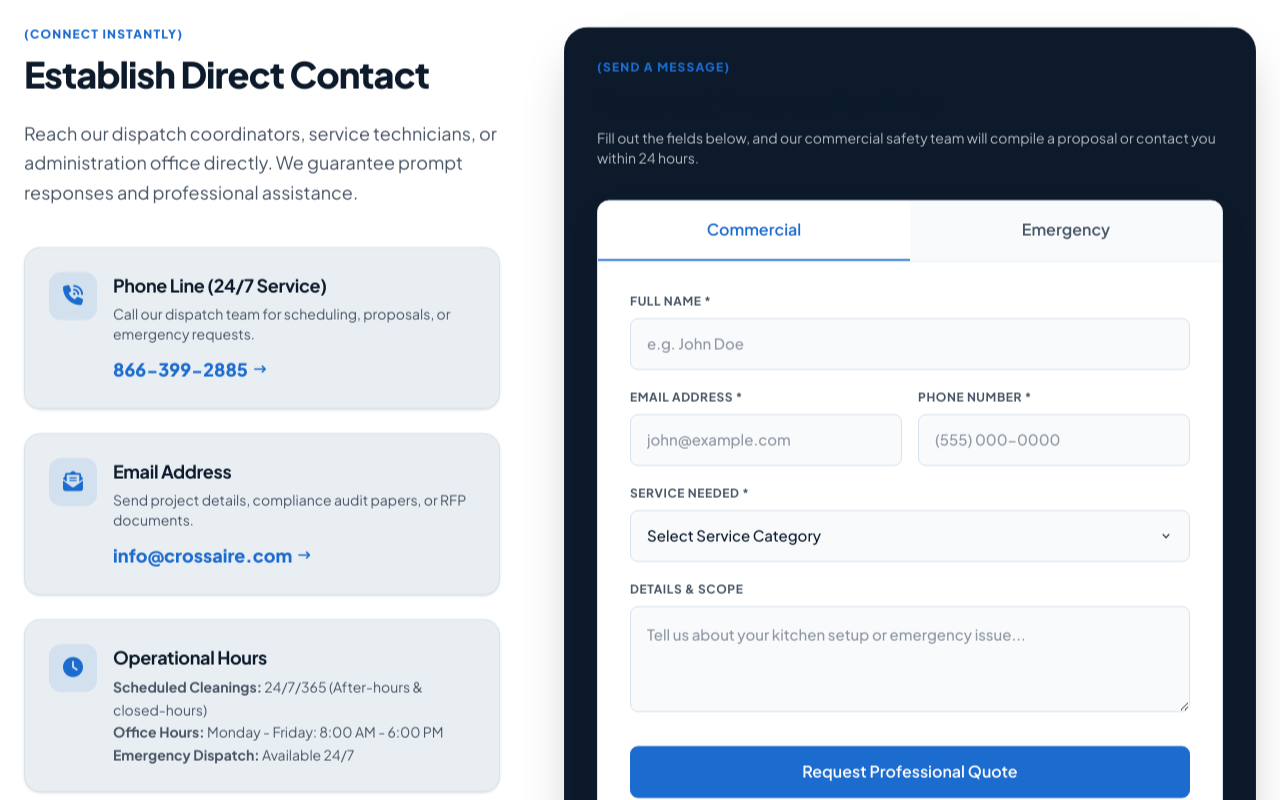
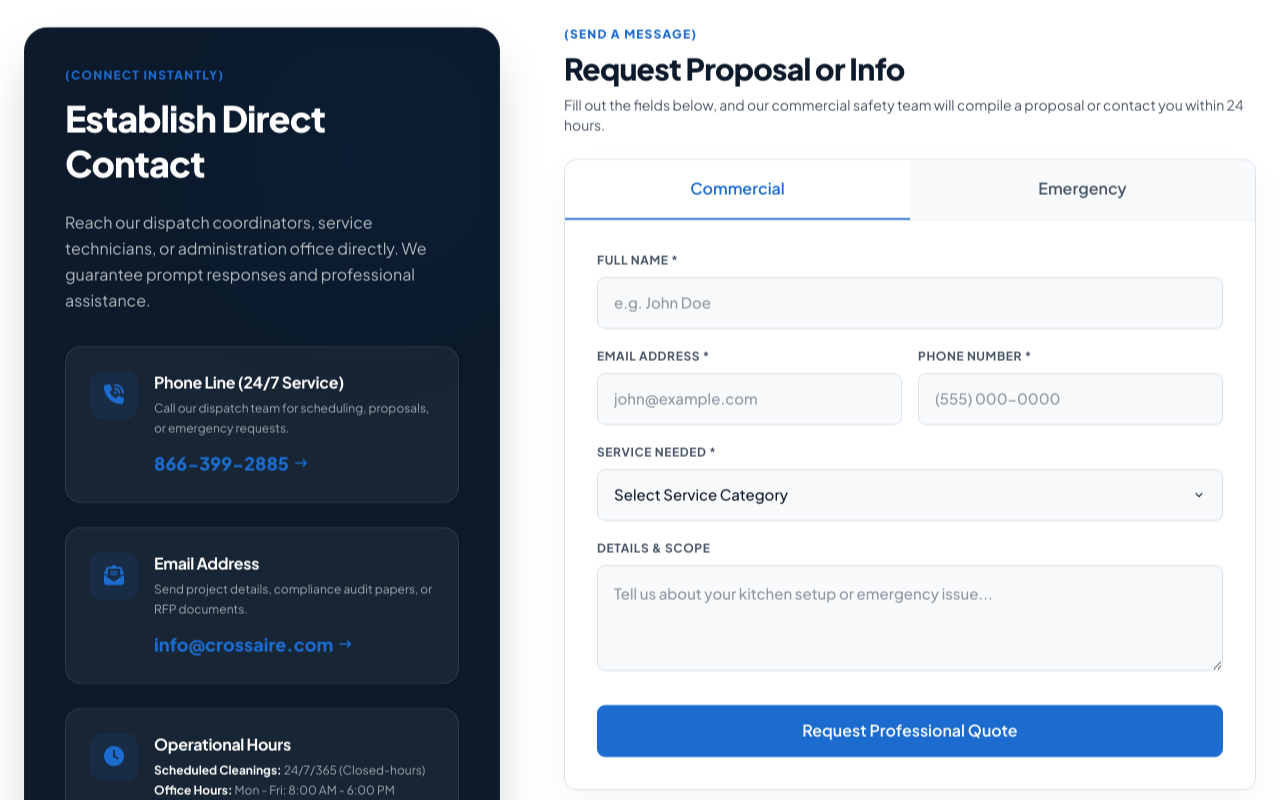
Before and after one commit to kashanbhatti4/crossaire, a Next.js app: page /contact in a window 1280 px wide. Shown: the part 580-1380 px from the top of the page. Built offline with nearby package versions, Linux system fonts and the light colour scheme.

Commit message:
Refactor Contact Us page layout to place dark block on left and clean form on right; add FAQs section

```diff
--- a/src/app/contact/page.tsx
+++ b/src/app/contact/page.tsx
@@ -2,6 +2,7 @@ import React from "react";
 import BookingForm from "@/components/BookingForm";
 import CoverageMap from "@/components/CoverageMap";
 import ScrollReveal from "@/components/ScrollReveal";
+import LocalFAQItem from "@/components/LocalFAQItem";
 
 export const metadata = {
   title: "Contact Crossaire | Commercial Kitchen Exhaust & Safety",
@@ -81,29 +82,31 @@ export default function ContactPage() {
       <section className="py-24 px-6 bg-white border-t border-border-stroke">
         <div className="max-w-7xl mx-auto grid grid-cols-1 lg:grid-cols-12 gap-12 lg:gap-16 items-start">
 
-          {/* Left Column: Contact info */}
-          <div className="lg:col-span-5 flex flex-col justify-center animate-on-scroll">
+          {/* Left Column: Dark Navy Info Block */}
+          <div className="lg:col-span-5 flex flex-col justify-center animate-on-scroll bg-[#0C1A2B] rounded-3xl p-8 md:p-10 shadow-2xl relative overflow-hidden text-white border border-white/5">
+            <div className="absolute top-0 right-0 w-64 h-64 rounded-full bg-accent/5 blur-[80px] -z-10"></div>
+
             <span className="text-xs uppercase tracking-widest font-extrabold text-accent block mb-3">
               (Connect Instantly)
             </span>
-            <h2 className="text-3xl md:text-4xl font-extrabold tracking-tight text-primary-text mb-6">
+            <h2 className="text-3xl md:text-4xl font-extrabold tracking-tight text-white mb-6 leading-tight">
               Establish Direct Contact
             </h2>
-            <p className="text-body-text text-base md:text-lg leading-relaxed mb-10">
+            <p className="text-white/70 text-sm md:text-base leading-relaxed mb-8">
               Reach our dispatch coordinators, service technicians, or administration office directly. We guarantee prompt responses and professional assistance.
             </p>
 
             <div className="grid grid-cols-1 gap-6">
               {/* Phone info card */}
-              <div className="bg-main-bg border border-border-stroke rounded-2xl p-6 shadow-sm hover:shadow-md transition-shadow">
+              <div className="bg-white/5 border border-white/10 hover:bg-white/10 rounded-2xl p-6 shadow-sm transition-all duration-300">
                 <div className="flex gap-4 items-start">
                   <div className="w-12 h-12 rounded-xl bg-accent/10 flex items-center justify-center text-accent text-xl shrink-0">
                     <i className="fa-solid fa-phone-volume"></i>
                   </div>
                   <div>
-                    <h3 className="text-lg font-bold text-primary-text mb-1">Phone Line (24/7 Service)</h3>
-                    <p className="text-body-text text-sm mb-3">Call our dispatch team for scheduling, proposals, or emergency requests.</p>
-                    <a href="tel:8663992885" className="text-accent font-extrabold text-lg hover:underline inline-flex items-center gap-1.5">
+                    <h3 className="text-base font-bold text-white mb-1">Phone Line (24/7 Service)</h3>
+                    <p className="text-white/60 text-xs mb-3 leading-relaxed">Call our dispatch team for scheduling, proposals, or emergency requests.</p>
+                    <a href="tel:8663992885" className="text-accent font-extrabold text-lg hover:underline inline-flex items-center gap-1.5 transition-all">
                       866-399-2885
                       <i className="fa-solid fa-arrow-right-long text-xs"></i>
                     </a>
@@ -112,15 +115,15 @@ export default function ContactPage() {
               </div>
 
               {/* Email info card */}
-              <div className="bg-main-bg border border-border-stroke rounded-2xl p-6 shadow-sm hover:shadow-md transition-shadow">
+              <div className="bg-white/5 border border-white/10 hover:bg-white/10 rounded-2xl p-6 shadow-sm transition-all duration-300">
                 <div className="flex gap-4 items-start">
                   <div className="w-12 h-12 rounded-xl bg-accent/10 flex items-center justify-center text-accent text-xl shrink-0">
                     <i className="fa-solid fa-envelope-open-text"></i>
                   </div>
                   <div>
-                    <h3 className="text-lg font-bold text-primary-text mb-1">Email Address</h3>
-                    <p className="text-body-text text-sm mb-3">Send project details, compliance audit papers, or RFP documents.</p>
-                    <a href="mailto:info@crossaire.com" className="text-accent font-extrabold text-lg hover:underline inline-flex items-center gap-1.5">
+                    <h3 className="text-base font-bold text-white mb-1">Email Address</h3>
+                    <p className="text-white/60 text-xs mb-3 leading-relaxed">Send project details, compliance audit papers, or RFP documents.</p>
+                    <a href="mailto:info@crossaire.com" className="text-accent font-extrabold text-lg hover:underline inline-flex items-center gap-1.5 transition-all">
                       info@crossaire.com
                       <i className="fa-solid fa-arrow-right-long text-xs"></i>
                     </a>
@@ -129,17 +132,17 @@ export default function ContactPage() {
               </div>
 
               {/* Hours info card */}
-              <div className="bg-main-bg border border-border-stroke rounded-2xl p-6 shadow-sm hover:shadow-md transition-shadow">
+              <div className="bg-white/5 border border-white/10 hover:bg-white/10 rounded-2xl p-6 shadow-sm transition-all duration-300">
                 <div className="flex gap-4 items-start">
                   <div className="w-12 h-12 rounded-xl bg-accent/10 flex items-center justify-center text-accent text-xl shrink-0">
                     <i className="fa-solid fa-clock"></i>
                   </div>
                   <div>
-                    <h3 className="text-lg font-bold text-primary-text mb-1">Operational Hours</h3>
-                    <p className="text-body-text text-sm leading-relaxed">
-                      <strong>Scheduled Cleanings:</strong> 24/7/365 (After-hours & closed-hours)<br />
-                      <strong>Office Hours:</strong> Monday - Friday: 8:00 AM - 6:00 PM<br />
-                      <strong>Emergency Dispatch:</strong> Available 24/7
+                    <h3 className="text-base font-bold text-white mb-1">Operational Hours</h3>
+                    <p className="text-white/60 text-xs leading-relaxed">
+                      <strong className="text-white">Scheduled Cleanings:</strong> 24/7/365 (Closed-hours)<br />
+                      <strong className="text-white">Office Hours:</strong> Mon - Fri: 8:00 AM - 6:00 PM<br />
+                      <strong className="text-white">Emergency Dispatch:</strong> Available 24/7
                     </p>
                   </div>
                 </div>
@@ -147,19 +150,16 @@ export default function ContactPage() {
             </div>
           </div>
 
-          {/* Right Column: Interactive Form */}
+          {/* Right Column: Clean Booking Form (Directly on white bg) */}
           <div id="booking-form-section" className="lg:col-span-7 w-full lg:sticky lg:top-24 animate-on-scroll">
-            <div className="bg-[#0C1A2B] rounded-3xl p-6 md:p-8 shadow-2xl relative overflow-hidden text-white border border-white/5">
-              <div className="absolute top-0 right-0 w-64 h-64 rounded-full bg-accent/5 blur-[80px] -z-10"></div>
-              <div className="mb-8">
-                <span className="text-xs uppercase tracking-widest font-extrabold text-accent block mb-2">
-                  (Send A Message)
-                </span>
-                <h2 className="text-2xl md:text-3xl font-extrabold tracking-tight">Request Proposal or Info</h2>
-                <p className="text-white/70 text-sm mt-2">Fill out the fields below, and our commercial safety team will compile a proposal or contact you within 24 hours.</p>
-              </div>
-              <BookingForm />
+            <div className="mb-6">
+              <span className="text-xs uppercase tracking-widest font-extrabold text-accent block mb-2">
+                (Send A Message)
+              </span>
+              <h2 className="text-2xl md:text-3xl font-extrabold tracking-tight text-primary-text">Request Proposal or Info</h2>
+              <p className="text-body-text text-sm mt-2">Fill out the fields below, and our commercial safety team will compile a proposal or contact you within 24 hours.</p>
             </div>
+            <BookingForm />
           </div>
 
         </div>
@@ -168,6 +168,53 @@ export default function ContactPage() {
       {/* 3. COVERAGE MAP SECTION */}
       <CoverageMap />
 
+      {/* 4. FREQUENTLY ASKED QUESTIONS (FAQs) */}
+      <section id="faqs" className="py-24 px-6 bg-[#F4F6F8] border-t border-b border-border-stroke animate-on-scroll">
+        <div className="max-w-7xl mx-auto">
+          {/* Section Header */}
+          <div className="text-center flex flex-col items-center mb-16">
+            <span className="subtitle-badge">(GOT QUESTIONS?)</span>
+            <h2 className="text-3xl md:text-[44px] font-extrabold tracking-tight text-primary-text leading-[1.2] mb-4">
+              Frequently Asked Questions
+            </h2>
+            <p className="text-body-text text-base md:text-lg max-w-3xl mx-auto">
+              Find answers to scheduling, consultations, proposals, and compliance operations:
+            </p>
+          </div>
+
+          {/* FAQ Accordion Layout */}
+          <div className="grid grid-cols-1 lg:grid-cols-2 gap-6 items-start max-w-5xl mx-auto">
+            <div className="flex flex-col gap-4">
+              <LocalFAQItem question="How fast can I get a cleaning proposal?">
+                We compile and deliver custom service proposals within 24 hours of your inquiry. For standard operations, we can often generate a quote directly using photos of your hood setup and duct run.
+              </LocalFAQItem>
+
+              <LocalFAQItem question="Do you charge for site inspections or walkthroughs?">
+                No. All initial walkthroughs, consultations, and code compliance inspections are 100% free of charge with no obligation.
+              </LocalFAQItem>
+
+              <LocalFAQItem question="How do I schedule service to avoid disrupting my kitchen?">
+                All of our cleanings are performed during your closed hours (typically overnight or early morning) so there is zero interruption to your prep lines, staff, or business operations.
+              </LocalFAQItem>
+            </div>
+
+            <div className="flex flex-col gap-4">
+              <LocalFAQItem question="Are you certified to issue official compliance stickers?">
+                Yes. We are NFPA 96 certified commercial kitchen exhaust cleaning specialists. Upon completing service, we apply an official dated certification sticker directly to the hood canopy for fire marshal inspections.
+              </LocalFAQItem>
+
+              <LocalFAQItem question="What if I have an emergency grease trap overflow?">
+                We provide 24/7/365 emergency dispatch services across Maryland, Washington DC, and Virginia. Call our toll-free line at 866-399-2885 for immediate scheduling.
+              </LocalFAQItem>
+
+              <LocalFAQItem question="Do you provide photo documentation of the clean?">
+                Yes. We deliver a complete digital report containing clear before-and-after photographs of the hood canopy, filters, ductwork, and exhaust fan for your compliance records.
+              </LocalFAQItem>
+            </div>
+          </div>
+        </div>
+      </section>
+
       {/* Scroll Reveal Animation Trigger */}
       <ScrollReveal />
     </div>
```
